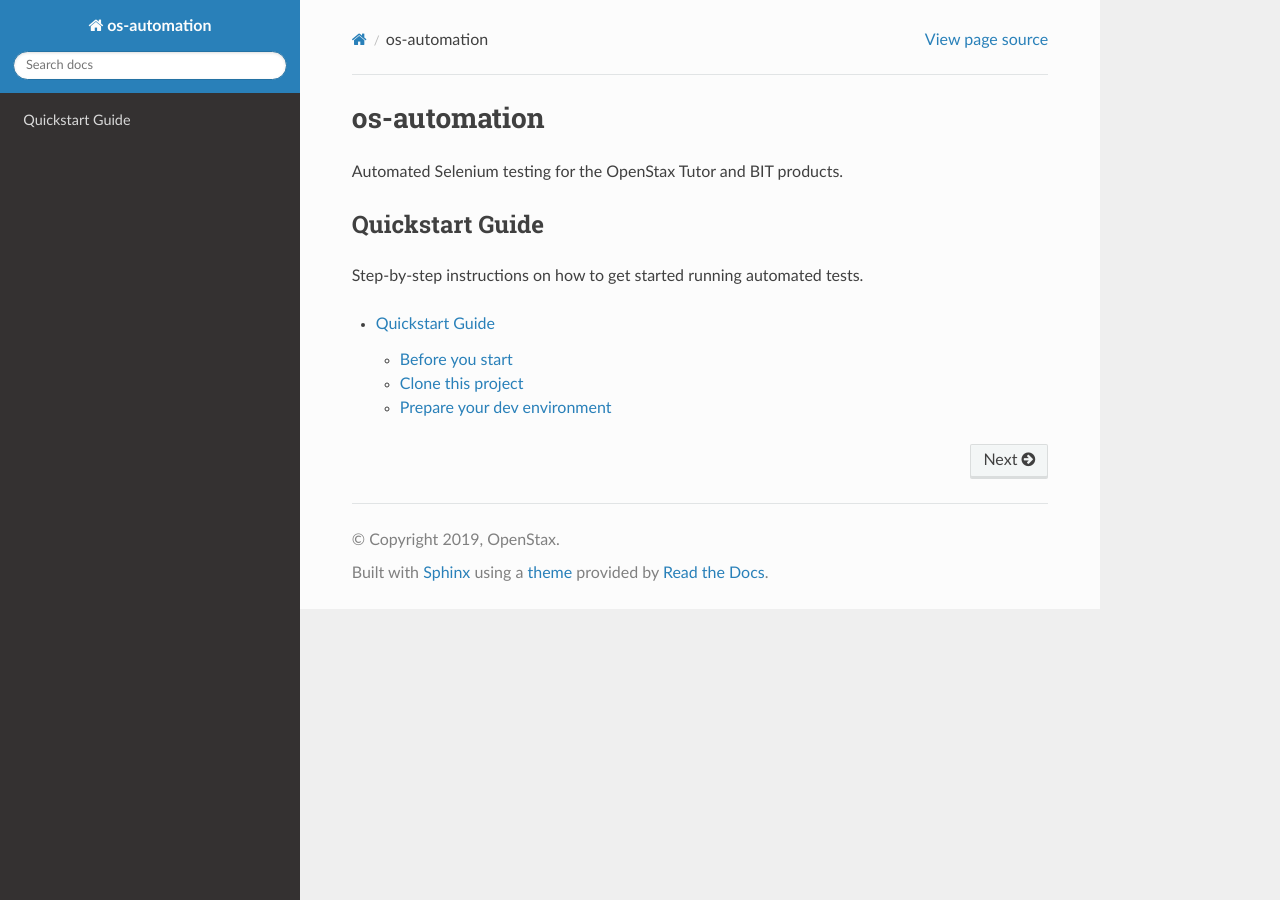
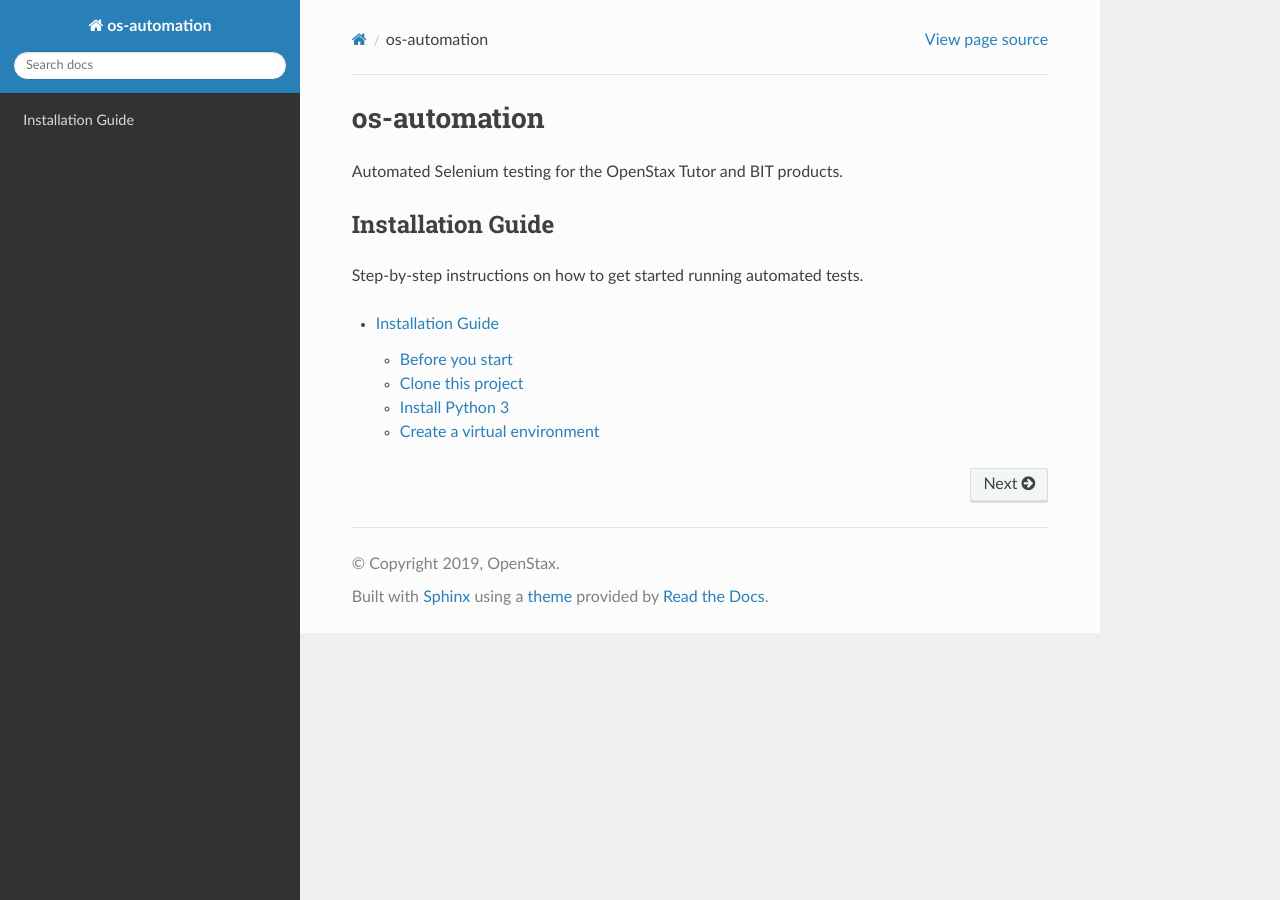
Before and after one commit to openstax/os-automation, a Sphinx documentation site: the page built from docs/index.rst, in a window 1280 px wide. Built offline with Sphinx 7.4.7 and the Read the Docs theme 2.0.0, drawn with Linux system fonts in a browser that asks for light colours.

Commit message:
Renamed Quickstart to Installation Guide
* Renamed the files and references
* Added install python 3 section
* Added note on 12 factor app
* Added install virtualenv instructions.
* Added make command for creating virtualenv and installing
dependencies.

```diff
--- a/docs/index.rst
+++ b/docs/index.rst
@@ -8,12 +8,12 @@
 
 Automated Selenium testing for the OpenStax Tutor and BIT products.
 
-Quickstart Guide
-----------------
+Installation Guide
+------------------
 
 Step-by-step instructions on how to get started running automated tests.
 
 .. toctree::
    :maxdepth: 4
 
-   quickstart
+   installation
```
Also changed, not shown: docs/installation.rst (added, +69 -0 lines), docs/quickstart.rst (deleted, +0 -31 lines), 1 other file.
